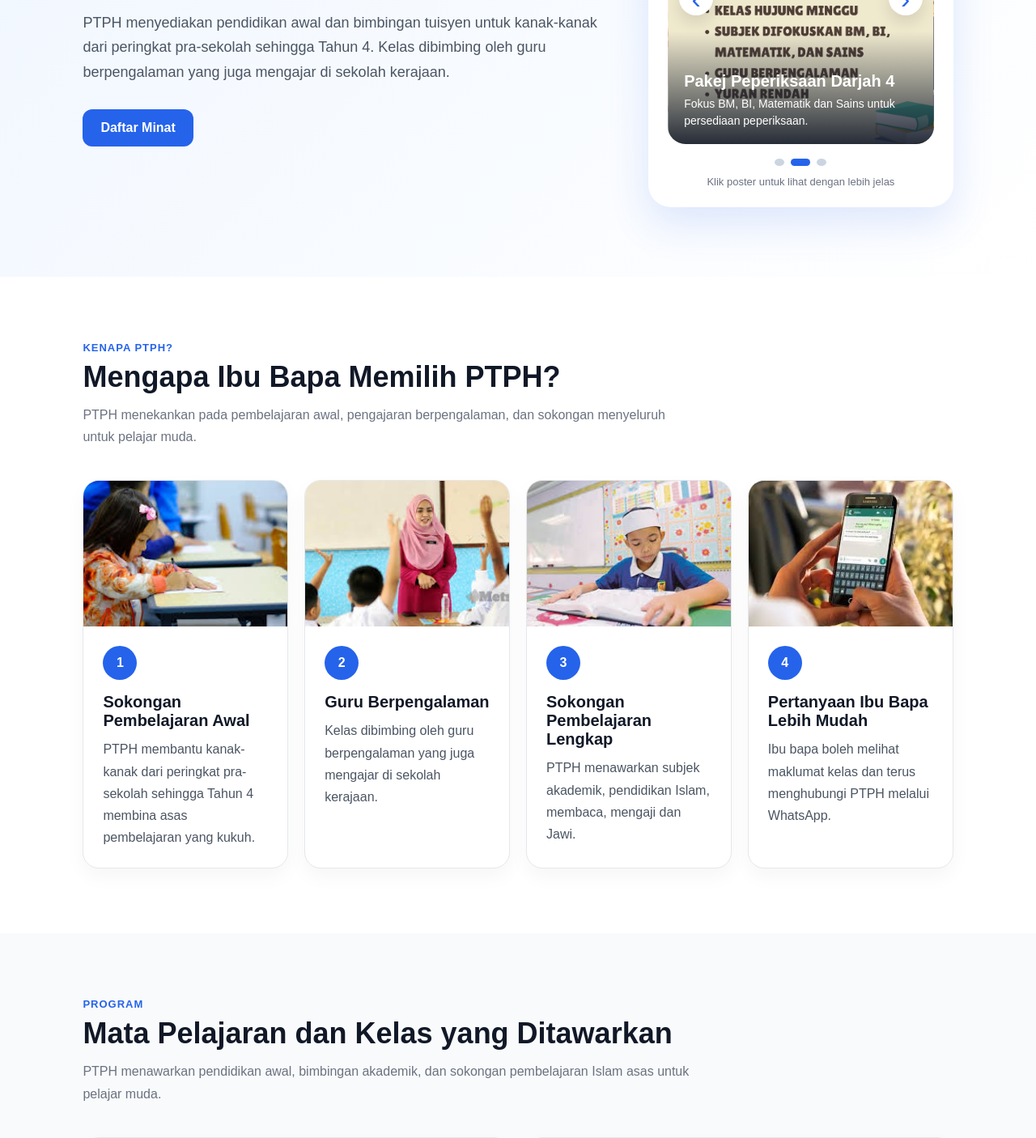
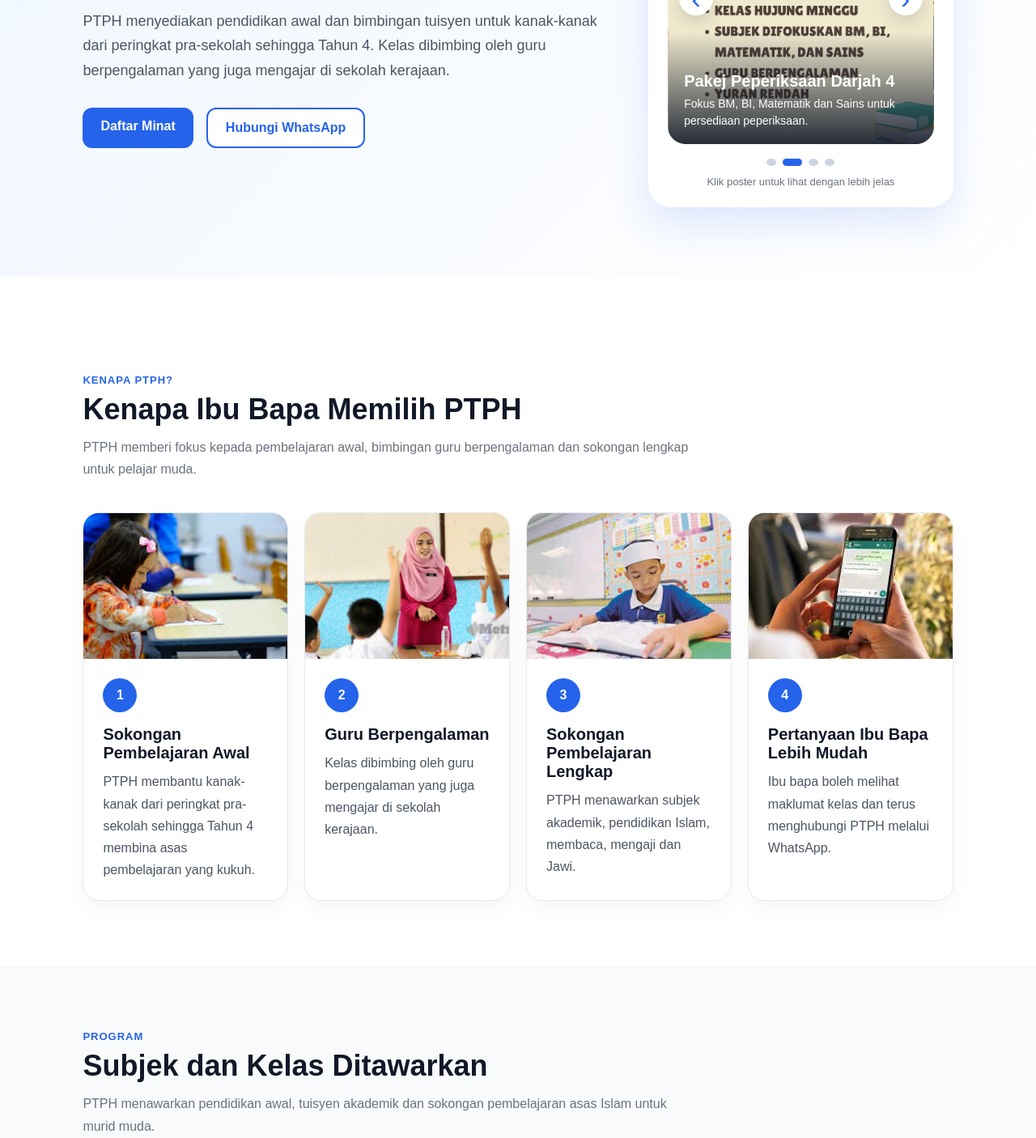
Before and after one commit to PikoChuu14/ptph-website, a React (Vite) app: page / in a window 1280 px wide. Shown: the part 420-1826 px from the top of the page at 81% size. Built offline with nearby package versions, Linux system fonts and the light colour scheme.

Commit message:
make the website CMS ready by moving content to a separate file and using variables in the components.

```diff
--- a/src/App.jsx
+++ b/src/App.jsx
@@ -1,97 +1,27 @@
 import { useEffect, useState } from "react";
 
-const servicePosts = [
-  {
-    title: "Pengambilan 2026",
-    description: "Subjek sekolah rendah, small group, guru berpengalaman.",
-    image: "/fb-post/ambilan2026.png",
-  },
-  {
-    title: "Pakej Peperiksaan Darjah 4",
-    description: "Fokus BM, BI, Matematik dan Sains untuk persediaan peperiksaan.",
-    image: "/fb-post/darjah4.png",
-  },
-  {
-    title: "Kelas Khas Persiapan Darjah 1",
-    description: "Membaca BM, membaca BI dan Matematik untuk kanak-kanak 5/6 tahun.",
-    image: "/fb-post/darjah1.png",
-  },
-];
-
-const programmes = [
-  {
-    title: "Pendidikan Awal",
-    description:
-      "Sokongan pembelajaran untuk kanak-kanak pra-sekolah bagi membina asas membaca, menulis, mengira dan tabiat belajar yang baik.",
-    subjects: ["Tadika", "Belajar", "Mengaji dan Belajar"],
-  },
-  {
-    title: "Tuisyen Sekolah Rendah",
-    description:
-      "Bimbingan akademik untuk murid Tahun 1 hingga Tahun 4 berdasarkan subjek penting di sekolah.",
-    subjects: ["Tahun 1", "Tahun 2", "Tahun 3", "Tahun 4"],
-  },
-  {
-    title: "Subjek Akademik",
-    description:
-      "Bimbingan subjek teras untuk membantu murid meningkatkan kefahaman dan keyakinan dalam pembelajaran.",
-    subjects: [
-      "Bahasa Melayu",
-      "Bahasa Inggeris",
-      "Matematik",
-      "Sains",
-      "Sains / BI",
-      "Matematik & Sains",
-      "BM & English",
-    ],
-  },
-  {
-    title: "Kelas Islamik & Membaca",
-    description:
-      "Pendidikan asas Islam dan sokongan membaca untuk membantu kanak-kanak mengukuhkan asas pembelajaran.",
-    subjects: ["Fardu Ain", "Mengaji", "Jawi", "Mengaji dan Jawi"],
-  },
-];
-const benefits = [
-  {
-    title: "Sokongan Pembelajaran Awal",
-    description:
-      "PTPH membantu kanak-kanak dari peringkat pra-sekolah sehingga Tahun 4 membina asas pembelajaran yang kukuh.",
-    image: "/why-ptph/early-learning.jpg",
-  },
-  {
-    title: "Guru Berpengalaman",
-    description:
-      "Kelas dibimbing oleh guru berpengalaman yang juga mengajar di sekolah kerajaan.",
-    image: "/why-ptph/cikgu.jpg",
-  },
-  {
-    title: "Sokongan Pembelajaran Lengkap",
-    description:
-      "PTPH menawarkan subjek akademik, pendidikan Islam, membaca, mengaji dan Jawi.",
-    image: "/why-ptph/quran-recite.jpg",
-  },
-  {
-    title: "Pertanyaan Ibu Bapa Lebih Mudah",
-    description:
-      "Ibu bapa boleh melihat maklumat kelas dan terus menghubungi PTPH melalui WhatsApp.",
-    image: "/why-ptph/whatsapp.jpg",
-  },
-];
-
-const parentRegistrationFormUrl = "https://docs.google.com/forms/d/e/1FAIpQLSdwRqNXkJTiXVDTxzgY0oG93gWtO_Q2XyiBQzkKkL4sa_4eKg/viewform?usp=dialog";
-const careerApplicationFormUrl = "https://docs.google.com/forms/d/e/1FAIpQLSe2bu3FXqCHh-raBZm6SvYsLFhLsQNE-DBRzkgrw69hPNxgQg/viewform?usp=dialog";
-const whatsappUrl = "https://wa.me/60123456789";
+import {
+  siteInfo,
+  contactInfo,
+  formLinks,
+  heroContent,
+  servicePosts,
+  benefits,
+  programmes,
+  sectionContent,
+  registerContent,
+  joinTeamContent,
+} from "./data/siteContent";
 
 function Navbar() {
   return (
     <nav className="navbar">
       <div className="brand">
         <div className="brand-logo">
-          <img src="/icons/ptph-icon.jpeg" alt="PTPH Logo" />
+          <img src={siteInfo.logo} alt={`${siteInfo.shortName} Logo`} />
         </div>
 
-        <h2>Pusat Tuisyen Permata Hikmah</h2>
+        <h2>{siteInfo.name}</h2>
       </div>
 
       <div className="nav-links">
@@ -101,7 +31,7 @@ function Navbar() {
         <a href="#join-team">Sertai Kami</a>
 
         <a
-          href="https://datang.my"
+          href={contactInfo.datangUrl}
           target="_blank"
           rel="noopener noreferrer"
           className="datang-link"
@@ -117,18 +47,21 @@ function Hero() {
   return (
     <section className="hero">
       <div className="hero-text">
+        <h1>{heroContent.title}</h1>
 
-        <h1>Pendidikan Awal & Bimbingan Tuisyen untuk Anak Anda</h1>
-
-        <p>
-          PTPH menyediakan pendidikan awal dan bimbingan tuisyen untuk kanak-kanak
-          dari peringkat pra-sekolah sehingga Tahun 4. Kelas dibimbing oleh guru
-          berpengalaman yang juga mengajar di sekolah kerajaan.
-        </p>
+        <p>{heroContent.description}</p>
 
         <div className="hero-buttons">
           <a href="#register" className="primary-btn">
-            Daftar Minat
+            {heroContent.primaryButton}
+          </a>
+          <a
+            href={contactInfo.whatsappUrl}
+            target="_blank"
+            rel="noopener noreferrer"
+            className="secondary-btn"
+          >
+            {heroContent.secondaryButton}
           </a>
         </div>
       </div>
@@ -152,9 +85,9 @@ function Benefits() {
   return (
     <section className="section" id="why-ptph">
       <SectionTitle
-        label="Kenapa PTPH?"
-        title="Mengapa Ibu Bapa Memilih PTPH?"
-        description="PTPH menekankan pada pembelajaran awal, pengajaran berpengalaman, dan sokongan menyeluruh untuk pelajar muda."
+        label={sectionContent.whyPtph.label}
+        title={sectionContent.whyPtph.title}
+        description={sectionContent.whyPtph.description}
       />
 
       <div className="benefit-grid">
@@ -180,9 +113,9 @@ function Programmes() {
   return (
     <section className="section light-section" id="programmes">
       <SectionTitle
-        label="Program"
-        title="Mata Pelajaran dan Kelas yang Ditawarkan"
-        description="PTPH menawarkan pendidikan awal, bimbingan akademik, dan sokongan pembelajaran Islam asas untuk pelajar muda."
+        label={sectionContent.programmes.label}
+        title={sectionContent.programmes.title}
+        description={sectionContent.programmes.description}
       />
 
       <div className="card-grid programme-grid">
@@ -207,35 +140,33 @@ function Register() {
   return (
     <section className="section register-section" id="register">
       <div className="register-content">
-        <p className="badge">Pendaftaran Murid</p>
+        <p className="badge">{registerContent.label}</p>
 
-        <h2>Berminat untuk Daftar Anak Anda?</h2>
+        <h2>{registerContent.title}</h2>
 
-        <p>
-          Ibu bapa boleh mengisi borang pendaftaran minat secara online. Pihak
-          PTPH akan menyemak maklumat dan menghubungi ibu bapa untuk tindakan
-          seterusnya.
-        </p>
+        <p>{registerContent.description}</p>
 
         <div className="cta-buttons">
           <a
-            href={parentRegistrationFormUrl}
+            href={formLinks.studentRegistration}
             target="_blank"
             rel="noopener noreferrer"
             className="primary-btn register-whatsapp-btn"
           >
-            Isi Borang Pendaftaran
+            {registerContent.formButton}
           </a>
 
           <a
-            href={whatsappUrl}
+            href={contactInfo.whatsappUrl}
             target="_blank"
             rel="noopener noreferrer"
             className="secondary-btn"
           >
-            Hubungi WhatsApp
+            {registerContent.whatsappButton}
           </a>
         </div>
+
+        <p className="form-note">{registerContent.note}</p>
       </div>
     </section>
   );
@@ -246,40 +177,31 @@ function JoinTeam() {
     <section className="section join-team-section" id="join-team">
       <div className="join-team-content">
         <div>
-          <p className="badge">Kerjaya & Latihan Industri</p>
+          <p className="badge">{joinTeamContent.label}</p>
 
-          <h2>Sertai Pasukan PTPH</h2>
+          <h2>{joinTeamContent.title}</h2>
 
-          <p>
-            PTPH turut membuka peluang kepada individu yang berminat untuk
-            menyertai pasukan sebagai tenaga pengajar, staf sokongan, atau
-            pelajar latihan industri.
-          </p>
-
-          <p>
-            Calon boleh mengisi borang permohonan secara online. Maklumat yang
-            dihantar akan dikumpulkan dalam Google Sheets untuk memudahkan
-            semakan oleh pihak pengurusan.
-          </p>
+          {joinTeamContent.paragraphs.map((paragraph) => (
+            <p key={paragraph}>{paragraph}</p>
+          ))}
 
           <a
-            href={careerApplicationFormUrl}
+            href={formLinks.careerApplication}
             target="_blank"
             rel="noopener noreferrer"
             className="primary-btn"
           >
-            Isi Borang Permohonan
+            {joinTeamContent.button}
           </a>
         </div>
 
         <div className="join-team-card">
-          <h3>Peluang yang Sesuai</h3>
+          <h3>{joinTeamContent.opportunitiesTitle}</h3>
 
           <ul>
-            <li>Latihan industri</li>
-            <li>Guru tuisyen</li>
-            <li>Staf pentadbiran</li>
-            <li>Tenaga sokongan program</li>
+            {joinTeamContent.opportunities.map((item) => (
+              <li key={item}>{item}</li>
+            ))}
           </ul>
         </div>
       </div>
@@ -469,29 +391,28 @@ function Footer() {
     <footer className="site-footer">
       <div className="footer-content">
         <div className="footer-info-block">
-          <h3>Pusat Tuisyen Permata Hikmah</h3>
+          <h3>{siteInfo.name}</h3>
 
           <div className="footer-info">
             <p>
-              <strong>Address:</strong> NO 93-2 JALAN BINA 1, BANDAR SERI ALAM,
-              MASAI, 81750, JOHOR
+              <strong>Alamat:</strong> {contactInfo.address}
             </p>
             <p>
-              <strong>Tel:</strong> 012 - 345 6789
+              <strong>Tel:</strong> {contactInfo.phone}
             </p>
             <p>
-              <strong>Email:</strong> permatahikmah@example.com
+              <strong>Emel:</strong> {contactInfo.email}
             </p>
           </div>
         </div>
 
         <div className="footer-map-block">
-          <h4>Cari Kami</h4>
+          <h4>Lokasi Kami</h4>
 
           <div className="footer-map">
             <iframe
-              title="Pusat Tuisyen Permata Hikmah Location"
-              src="https://www.google.com/maps/embed?pb=!1m18!1m12!1m3!1d3988.441389112916!2d103.86993067310021!3d1.5053229610602785!2m3!1f0!2f0!3f0!3m2!1i1024!2i768!4f13.1!3m3!1m2!1s0x31da6bf0727d7073%3A0xe4702d1829fbfe37!2sPusat%20Tuisyen%20Permata%20Hikmah%20PTPH!5e0!3m2!1sen!2smy!4v1782828384861!5m2!1sen!2smy"
+              title={`Lokasi ${siteInfo.name}`}
+              src={contactInfo.googleMapEmbedUrl}
               loading="lazy"
               allowFullScreen
               referrerPolicy="no-referrer-when-downgrade"
@@ -508,6 +429,7 @@ function App() {
     <>
       <Navbar />
       <Hero />
+      <SectionTitle />
       <Benefits />
       <Programmes />
       <Register />
--- /dev/null
+++ b/src/data/siteContent.js
@@ -0,0 +1,164 @@
+export const siteInfo = {
+  name: "Pusat Tuisyen Permata Hikmah",
+  shortName: "PTPH",
+  logo: "/icons/ptph-icon.jpeg",
+};
+
+export const contactInfo = {
+  address:
+    "NO 93-2 JALAN BINA 1, BANDAR SERI ALAM, MASAI, 81750, JOHOR",
+  phone: "012 - 345 6789",
+  email: "permatahikmah@example.com",
+  whatsappUrl: "https://wa.me/60123456789",
+  datangUrl: "https://datang.my",
+  googleMapEmbedUrl: "https://www.google.com/maps/embed?pb=!1m18!1m12!1m3!1d3988.4413891129066!2d103.86993067310021!3d1.5053229610602785!2m3!1f0!2f0!3f0!3m2!1i1024!2i768!4f13.1!3m3!1m2!1s0x31da6bf0727d7073%3A0xe4702d1829fbfe37!2sPusat%20Tuisyen%20Permata%20Hikmah%20PTPH!5e0!3m2!1sen!2smy!4v1783394165395!5m2!1sen!2smy"
+};
+
+export const formLinks = {
+  studentRegistration: "https://docs.google.com/forms/d/e/1FAIpQLSdwRqNXkJTiXVDTxzgY0oG93gWtO_Q2XyiBQzkKkL4sa_4eKg/viewform?usp=dialog",
+  careerApplication: "https://docs.google.com/forms/d/e/1FAIpQLSe2bu3FXqCHh-raBZm6SvYsLFhLsQNE-DBRzkgrw69hPNxgQg/viewform?usp=dialog",
+};
+
+export const heroContent = {
+  title: "Pendidikan Awal & Bimbingan Tuisyen untuk Anak Anda",
+  description:
+    "PTPH menyediakan pendidikan awal dan bimbingan tuisyen untuk kanak-kanak dari peringkat pra-sekolah sehingga Tahun 4. Kelas dibimbing oleh guru berpengalaman yang juga mengajar di sekolah kerajaan.",
+  primaryButton: "Daftar Minat",
+  secondaryButton: "Hubungi WhatsApp",
+};
+
+export const servicePosts = [
+  {
+    title: "Pengambilan 2026",
+    description: "Subjek sekolah rendah, kumpulan kecil dan guru berpengalaman.",
+    image: "/fb-post/ambilan2026.png",
+  },
+  {
+    title: "Pakej Peperiksaan Darjah 4",
+    description:
+      "Fokus BM, BI, Matematik dan Sains untuk persediaan peperiksaan.",
+    image: "/fb-post/darjah4.png",
+  },
+  {
+    title: "Kelas Khas Persiapan Darjah 1",
+    description:
+      "Membaca BM, membaca BI dan Matematik untuk kanak-kanak 5/6 tahun.",
+    image: "/fb-post/darjah1.png",
+  },
+  {
+    title: "Program Latihan Industri",
+    description:
+      "Peluang latihan industri bersama Permata Hikmah Education Group.",
+    image: "/fb-post/latihan-industri.png",
+  },
+];
+
+export const benefits = [
+  {
+    title: "Sokongan Pembelajaran Awal",
+    description:
+      "PTPH membantu kanak-kanak dari peringkat pra-sekolah sehingga Tahun 4 membina asas pembelajaran yang kukuh.",
+    image: "/why-ptph/early-learning.jpg",
+  },
+  {
+    title: "Guru Berpengalaman",
+    description:
+      "Kelas dibimbing oleh guru berpengalaman yang juga mengajar di sekolah kerajaan.",
+    image: "/why-ptph/cikgu.jpg",
+  },
+  {
+    title: "Sokongan Pembelajaran Lengkap",
+    description:
+      "PTPH menawarkan subjek akademik, pendidikan Islam, membaca, mengaji dan Jawi.",
+    image: "/why-ptph/quran-recite.jpg",
+  },
+  {
+    title: "Pertanyaan Ibu Bapa Lebih Mudah",
+    description:
+      "Ibu bapa boleh melihat maklumat kelas dan terus menghubungi PTPH melalui WhatsApp.",
+    image: "/why-ptph/whatsapp.jpg",
+  },
+];
+
+export const programmes = [
+  {
+    title: "Pendidikan Awal",
+    description:
+      "Sokongan pembelajaran untuk kanak-kanak pra-sekolah bagi membina asas membaca, menulis, mengira dan tabiat belajar yang baik.",
+    subjects: ["Tadika", "Belajar", "Mengaji dan Belajar"],
+  },
+  {
+    title: "Tuisyen Sekolah Rendah",
+    description:
+      "Bimbingan akademik untuk murid Tahun 1 hingga Tahun 4 berdasarkan subjek penting di sekolah.",
+    subjects: ["Tahun 1", "Tahun 2", "Tahun 3", "Tahun 4"],
+  },
+  {
+    title: "Subjek Akademik",
+    description:
+      "Bimbingan subjek teras untuk membantu murid meningkatkan kefahaman dan keyakinan dalam pembelajaran.",
+    subjects: [
+      "Bahasa Melayu",
+      "Bahasa Inggeris",
+      "Matematik",
+      "Sains",
+      "Sains / BI",
+      "Matematik & Sains",
+      "BM & English",
+    ],
+  },
+  {
+    title: "Kelas Islamik & Membaca",
+    description:
+      "Pendidikan asas Islam dan sokongan membaca untuk membantu kanak-kanak mengukuhkan asas pembelajaran.",
+    subjects: ["Fardu Ain", "Mengaji", "Jawi", "Mengaji dan Jawi"],
+  },
+];
+
+export const sectionContent = {
+  whyPtph: {
+    label: "Kenapa PTPH?",
+    title: "Kenapa Ibu Bapa Memilih PTPH",
+    description:
+      "PTPH memberi fokus kepada pembelajaran awal, bimbingan guru berpengalaman dan sokongan lengkap untuk pelajar muda.",
+  },
+  programmes: {
+    label: "Program",
+    title: "Subjek dan Kelas Ditawarkan",
+    description:
+      "PTPH menawarkan pendidikan awal, tuisyen akademik dan sokongan pembelajaran asas Islam untuk murid muda.",
+  },
+  timetable: {
+    label: "Jadual",
+    title: "Contoh Jadual Kelas",
+    description:
+      "Bahagian jadual membantu ibu bapa melihat masa kelas dan mengurangkan pertanyaan berulang.",
+  },
+};
+
+export const registerContent = {
+  label: "Pendaftaran Murid",
+  title: "Berminat untuk Daftar Anak Anda?",
+  description:
+    "Ibu bapa boleh mengisi borang pendaftaran minat secara online. Pihak PTPH akan menyemak maklumat dan menghubungi ibu bapa untuk tindakan seterusnya.",
+  formButton: "Isi Borang Pendaftaran",
+  whatsappButton: "Hubungi WhatsApp",
+  note: "Maklumat yang dihantar akan disemak oleh pihak PTPH melalui Google Sheets.",
+};
+
+export const joinTeamContent = {
+  label: "Kerjaya & Latihan Industri",
+  title: "Sertai Pasukan PTPH",
+  paragraphs: [
+    "PTPH turut membuka peluang kepada individu yang berminat untuk menyertai pasukan sebagai tenaga pengajar, staf sokongan, atau pelajar latihan industri.",
+    "Calon boleh mengisi borang permohonan secara online. Maklumat yang dihantar akan dikumpulkan dalam Google Sheets untuk memudahkan semakan oleh pihak pengurusan.",
+  ],
+  button: "Isi Borang Permohonan",
+  opportunitiesTitle: "Peluang yang Sesuai",
+  opportunities: [
+    "Latihan industri",
+    "Guru tuisyen",
+    "Staf pentadbiran",
+    "Tenaga sokongan program",
+  ],
+};
```
